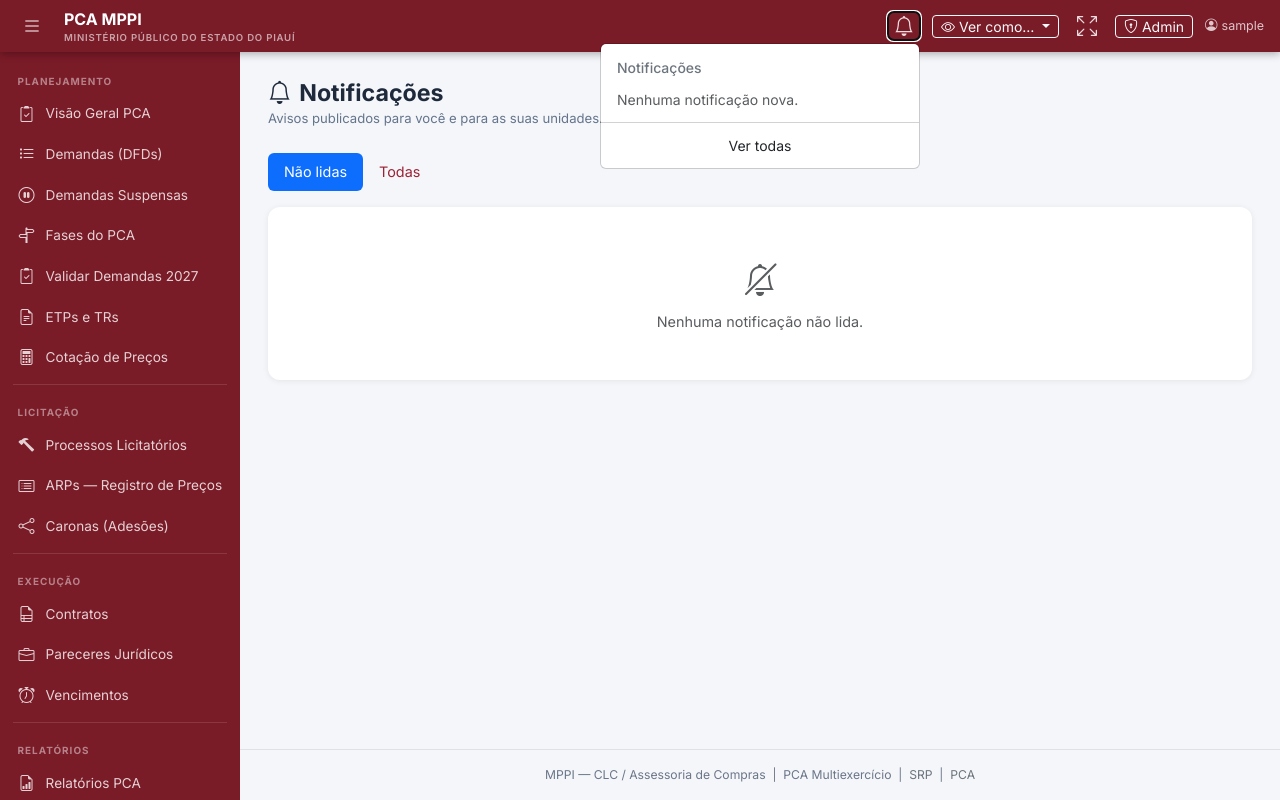
After one commit to Thiago-Nog84/pca-multiexercicio-backend, a Django app: page /notificacoes/ in a window 1280 px wide, after a click on "Notificações". The commit adds this page. Run offline with Django 5.2, Linux system fonts and the light colour scheme; a user stored in the database is signed in; tables that the repository leaves empty hold one stand-in row (values such as "Sample post"); parts of the project's set-up code (start-up, migrations or seed data) failed here and were passed over.

Commit message:
feat(core): notificacoes in-app e modalidade Credenciamento
Itens 1 e 2 do roteiro de melhorias inspirado no sistema legado (pca-mppi).

Modalidades: adiciona 'credenciamento' (art. 79 NLLC) em ItemPCA.MODALIDADE e em ProcessoLicitatorio.Modalidade. 'concurso' ja existia no PCA. Pendencia: ItemPCA.data_inicio_prevista nao classifica credenciamento em licitacao (150d) nem contratacao direta (90d), entao cai no padrao de 120d.

Notificacoes in-app: models Notificacao + NotificacaoLida em apps/core. Destino e FK para UnidadeRequisitante (nulo = todos) e o escopo de visibilidade cruza os Perfis ativos do usuario, evitando vazamento entre unidades; superuser ve tudo. Exclusao e logica (ativa=False) para preservar a trilha de leitura. Publicacao pelo admin. Context processor injeta contador e ultimas 5 nao lidas no topbar de todas as telas. Central em /notificacoes/ com filtro nao lidas/todas e marcar lida/todas.

Testado ponta a ponta com django.test.Client: escopo por unidade, bloqueio de marcar notificacao fora do escopo, notificacao inativa oculta, badge, filtros e acesso anonimo. manage.py check limpo.

Tambem ignora scratch_*.py, _teste_*.py e _saida_*.txt no .gitignore.

```diff
--- /dev/null
+++ b/apps/core/context_processors.py
@@ -0,0 +1,26 @@
+"""
+Context processors globais do sistema.
+"""
+
+from .models import Notificacao, NotificacaoLida
+
+
+def notificacoes(request):
+    """
+    Disponibiliza em todo template:
+      - notificacoes_nao_lidas_qtd: contador para o sino do topbar
+      - notificacoes_recentes: até 5 não lidas, para o dropdown
+    """
+    user = getattr(request, "user", None)
+    if user is None or not user.is_authenticated:
+        return {"notificacoes_nao_lidas_qtd": 0, "notificacoes_recentes": []}
+
+    lidas_ids = NotificacaoLida.objects.filter(usuario=user).values_list(
+        "notificacao_id", flat=True
+    )
+    nao_lidas = Notificacao.visiveis_para(user).exclude(id__in=lidas_ids)
+
+    return {
+        "notificacoes_nao_lidas_qtd": nao_lidas.count(),
+        "notificacoes_recentes": list(nao_lidas[:5]),
+    }
--- /dev/null
+++ b/apps/core/templates/core/notificacoes.html
@@ -0,0 +1,102 @@
+{% extends "base.html" %}
+
+{% block title %}Notificações — PCA MPPI{% endblock %}
+
+{% block content %}
+<div class="page-header d-flex justify-content-between align-items-start mb-4">
+  <div>
+    <h1><i class="bi bi-bell me-2"></i>Notificações</h1>
+    <p>Avisos publicados para você e para as suas unidades.</p>
+  </div>
+  {% if itens %}
+    {% if filtro == "nao_lidas" %}
+      <form method="post">
+        {% csrf_token %}
+        <input type="hidden" name="acao" value="marcar_todas">
+        <input type="hidden" name="filtro" value="{{ filtro }}">
+        <button type="submit" class="btn btn-sm btn-outline-primary">
+          <i class="bi bi-check2-all me-1"></i>Marcar todas como lidas
+        </button>
+      </form>
+    {% endif %}
+  {% endif %}
+</div>
+
+<ul class="nav nav-pills mb-3">
+  <li class="nav-item">
+    <a class="nav-link {% if filtro == 'nao_lidas' %}active{% endif %}"
+       href="?filtro=nao_lidas">Não lidas</a>
+  </li>
+  <li class="nav-item">
+    <a class="nav-link {% if filtro == 'todas' %}active{% endif %}"
+       href="?filtro=todas">Todas</a>
+  </li>
+</ul>
+
+{% if itens %}
+  <div class="card">
+    <div class="list-group list-group-flush">
+      {% for item in itens %}
+        <div class="list-group-item py-3 {% if not item.lida %}bg-light{% endif %}">
+          <div class="d-flex gap-3">
+            <div class="text-{{ item.obj.css_contexto }} pt-1">
+              <i class="bi {{ item.obj.icone }} fs-5"></i>
+            </div>
+            <div class="flex-grow-1">
+              <div class="d-flex justify-content-between align-items-start gap-2">
+                <h6 class="mb-1 fw-semibold">
+                  {{ item.obj.titulo }}
+                  {% if not item.lida %}
+                    <span class="badge bg-{{ item.obj.css_contexto }} ms-1">nova</span>
+                  {% endif %}
+                </h6>
+                <small class="text-muted text-nowrap">{{ item.obj.criada_em|date:"d/m/Y H:i" }}</small>
+              </div>
+              <p class="mb-2 small text-body-secondary">{{ item.obj.mensagem|linebreaksbr }}</p>
+              <div class="d-flex align-items-center gap-2 flex-wrap">
+                <span class="badge bg-secondary-subtle text-secondary-emphasis">
+                  {{ item.obj.get_tipo_display }}
+                </span>
+                {% if item.obj.unidade_destino %}
+                  <span class="badge bg-secondary-subtle text-secondary-emphasis">
+                    {{ item.obj.unidade_destino.sigla }}
+                  </span>
+                {% else %}
+                  <span class="badge bg-secondary-subtle text-secondary-emphasis">Todos</span>
+                {% endif %}
+                {% if item.obj.url_destino %}
+                  <a href="{{ item.obj.url_destino }}" class="small text-decoration-none">
+                    Abrir <i class="bi bi-arrow-right-short"></i>
+                  </a>
+                {% endif %}
+                {% if not item.lida %}
+                  <form method="post" class="ms-auto">
+                    {% csrf_token %}
+                    <input type="hidden" name="acao" value="marcar_lida">
+                    <input type="hidden" name="notificacao_id" value="{{ item.obj.pk }}">
+                    <input type="hidden" name="filtro" value="{{ filtro }}">
+                    <button type="submit" class="btn btn-sm btn-link text-decoration-none p-0">
+                      <i class="bi bi-check2 me-1"></i>Marcar como lida
+                    </button>
+                  </form>
+                {% endif %}
+              </div>
+            </div>
+          </div>
+        </div>
+      {% endfor %}
+    </div>
+  </div>
+{% else %}
+  <div class="card">
+    <div class="card-body text-center py-5 text-muted">
+      <i class="bi bi-bell-slash fs-2 d-block mb-2"></i>
+      {% if filtro == "nao_lidas" %}
+        Nenhuma notificação não lida.
+      {% else %}
+        Nenhuma notificação publicada.
+      {% endif %}
+    </div>
+  </div>
+{% endif %}
+{% endblock %}
--- /dev/null
+++ b/apps/core/views_template.py
@@ -0,0 +1,82 @@
+"""
+Central de notificações in-app.
+
+Lista os avisos visíveis ao usuário (gerais + dirigidos às unidades em que
+ele tem Perfil ativo) e permite marcá-los como lidos. A "exclusão" de uma
+notificação é feita pelo admin (ativa=False) — aqui o usuário só marca
+leitura, preservando a trilha.
+"""
+
+from django.contrib import messages
+from django.contrib.auth.decorators import login_required
+from django.shortcuts import redirect, render
+from django.utils.decorators import method_decorator
+from django.views import View
+
+from .models import Notificacao, NotificacaoLida
+
+
+@method_decorator(login_required, name="dispatch")
+class NotificacoesView(View):
+    template_name = "core/notificacoes.html"
+
+    def get(self, request):
+        filtro = request.GET.get("filtro", "nao_lidas")
+
+        lidas_ids = set(
+            NotificacaoLida.objects.filter(usuario=request.user).values_list(
+                "notificacao_id", flat=True
+            )
+        )
+        visiveis = Notificacao.visiveis_para(request.user).select_related(
+            "unidade_destino", "autor"
+        )
+
+        if filtro == "nao_lidas":
+            visiveis = visiveis.exclude(id__in=lidas_ids)
+
+        itens = [
+            {"obj": n, "lida": n.id in lidas_ids}
+            for n in visiveis
+        ]
+
+        return render(
+            request,
+            self.template_name,
+            {
+                "itens": itens,
+                "filtro": filtro,
+                "qtd_nao_lidas": len(
+                    [i for i in itens if not i["lida"]]
+                ) if filtro == "nao_lidas" else None,
+            },
+        )
+
+    def post(self, request):
+        acao = request.POST.get("acao")
+        destino = f"{request.path}?filtro={request.POST.get('filtro', 'nao_lidas')}"
+
+        if acao == "marcar_todas":
+            lidas_ids = NotificacaoLida.objects.filter(usuario=request.user).values_list(
+                "notificacao_id", flat=True
+            )
+            pendentes = Notificacao.visiveis_para(request.user).exclude(id__in=lidas_ids)
+            NotificacaoLida.objects.bulk_create(
+                [NotificacaoLida(notificacao=n, usuario=request.user) for n in pendentes],
+                ignore_conflicts=True,
+            )
+            messages.success(request, "Todas as notificações foram marcadas como lidas.")
+            return redirect(destino)
+
+        if acao == "marcar_lida":
+            notificacao_id = request.POST.get("notificacao_id")
+            # Só marca o que o usuário realmente pode ver.
+            alvo = Notificacao.visiveis_para(request.user).filter(pk=notificacao_id).first()
+            if alvo is None:
+                messages.error(request, "Notificação não encontrada.")
+                return redirect(destino)
+            NotificacaoLida.objects.get_or_create(notificacao=alvo, usuario=request.user)
+            return redirect(destino)
+
+        messages.error(request, "Ação inválida.")
+        return redirect(destino)
--- a/apps/licitacao/models.py
+++ b/apps/licitacao/models.py
@@ -9,6 +9,7 @@ class ProcessoLicitatorio(models.Model):
         CONCORRENCIA_ELETRONICA = "concorrencia_eletronica", "Concorrência Eletrônica"
         CONCORRENCIA_PRESENCIAL = "concorrencia_presencial", "Concorrência Presencial"
         CONCURSO = "concurso", "Concurso"
+        CREDENCIAMENTO = "credenciamento", "Credenciamento"
         DISPENSA = "dispensa", "Dispensa de Licitação"
         INEXIGIBILIDADE = "inexigibilidade", "Inexigibilidade"
         OUTROS = "outros", "Outras Modalidades"
--- a/apps/pca/models.py
+++ b/apps/pca/models.py
@@ -143,6 +143,7 @@ class ItemPCA(models.Model):
         ("pregao_eletronico", "Pregão Eletrônico"),
         ("concorrencia", "Concorrência"),
         ("concurso", "Concurso"),
+        ("credenciamento", "Credenciamento (art. 79 NLLC)"),
         ("dispensa", "Contratação Direta — Dispensa (art. 75 NLLC)"),
         ("inexigibilidade", "Contratação Direta — Inexigibilidade (art. 74 NLLC)"),
         ("arp_propria", "ARP Própria (MPPI como gerenciador)"),
--- a/config/settings.py
+++ b/config/settings.py
@@ -68,6 +68,7 @@ TEMPLATES = [
                 "django.template.context_processors.request",
                 "django.contrib.auth.context_processors.auth",
                 "django.contrib.messages.context_processors.messages",
+                "apps.core.context_processors.notificacoes",
             ],
         },
     },
--- a/config/urls.py
+++ b/config/urls.py
@@ -28,6 +28,7 @@ urlpatterns = [
          NotasEmpenhoUGView.as_view(), name="siafe-ne-ug"),
 
     # Django Templates - modulos PCA
+    path("notificacoes/", include(("apps.core.urls_template", "core"))),
     path("pca/",          include(("apps.pca.urls",          "pca"))),
     path("planejamento/", include(("apps.planejamento.urls", "planejamento"))),
     path("cotacao/",      include(("apps.cotacao.urls",      "cotacao"))),
--- a/templates/base.html
+++ b/templates/base.html
@@ -107,6 +107,22 @@
       font-size: .78rem;
       color: rgba(255,255,255,.75);
     }
+
+    /* ── Sino de notificações ─────────────────────────────── */
+    .notif-dot {
+      position: absolute;
+      top: -2px; right: -4px;
+      background: #fff;
+      color: var(--mppi-vermelho-escuro);
+      font-size: .6rem;
+      font-weight: 800;
+      line-height: 1;
+      padding: 2px 5px;
+      border-radius: 20px;
+      min-width: 15px;
+      text-align: center;
+    }
+    .notif-menu { width: 320px; max-height: 400px; overflow-y: auto; }
 
     /* ── Sidebar — fundo vermelho institucional (Identidade Visual MPPI) ── */
     .sidebar {
@@ -371,6 +387,42 @@
         </div>
       {% endfor %}
     {% endif %}
+    <div class="dropdown">
+      <button class="topbar-toggle position-relative" type="button"
+              id="notificacoesSino" data-bs-toggle="dropdown" data-bs-auto-close="outside"
+              title="Notificações">
+        <i class="bi bi-bell"></i>
+        {% if notificacoes_nao_lidas_qtd %}
+          <span class="notif-dot">{{ notificacoes_nao_lidas_qtd }}</span>
+        {% endif %}
+      </button>
+      <ul class="dropdown-menu dropdown-menu-end notif-menu">
+        <li><h6 class="dropdown-header">Notificações</h6></li>
+        {% for n in notificacoes_recentes %}
+          <li>
+            <a class="dropdown-item py-2 {% if not forloop.last %}border-bottom{% endif %}"
+               href="{% if n.url_destino %}{{ n.url_destino }}{% else %}{% url 'core:notificacoes' %}{% endif %}">
+              <div class="d-flex gap-2">
+                <i class="bi {{ n.icone }} text-{{ n.css_contexto }} mt-1"></i>
+                <div>
+                  <div class="fw-semibold small">{{ n.titulo }}</div>
+                  <div class="small text-muted">{{ n.mensagem|truncatechars:70 }}</div>
+                  <div class="small text-muted">{{ n.criada_em|date:"d/m/Y H:i" }}</div>
+                </div>
+              </div>
+            </a>
+          </li>
+        {% empty %}
+          <li><span class="dropdown-item-text small text-muted">Nenhuma notificação nova.</span></li>
+        {% endfor %}
+        <li><hr class="dropdown-divider"></li>
+        <li>
+          <a class="dropdown-item small text-center" href="{% url 'core:notificacoes' %}">
+            Ver todas
+          </a>
+        </li>
+      </ul>
+    </div>
     <div class="dropdown">
       <button class="btn btn-sm btn-outline-light py-0 dropdown-toggle" type="button"
               id="visaoSelector" data-bs-toggle="dropdown" title="Escolher visão por perfil">
```
Also changed, not shown: apps/core/admin.py (+32 -1 lines), apps/core/models.py (+116 -0 lines), apps/core/urls_template.py (added, +9 -0 lines), apps/core/migrations/0004_notificacao_notificacaolida_and_more.py (added), apps/licitacao/migrations/0002_alter_processolicitatorio_modalidade.py (added), apps/pca/migrations/0015_alter_itempca_modalidade.py (added), 1 other file.
